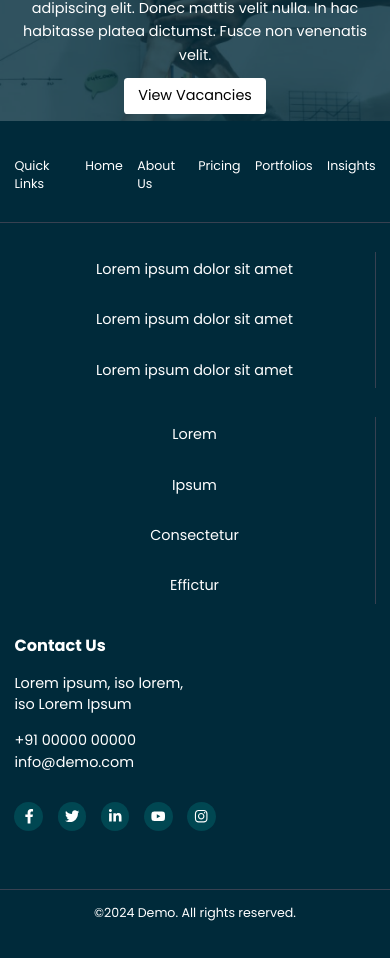
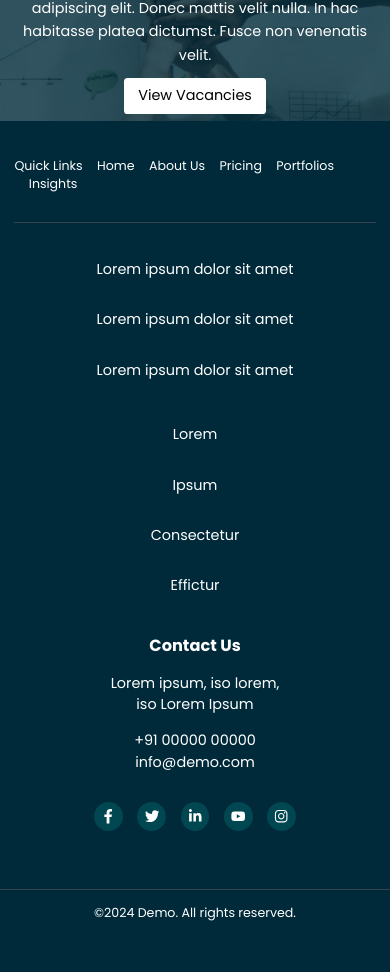
Before and after one commit to prabhath-kj/ms-assignment, a Next.js app: page / in a window 390 px wide. Shown: the part 5542-6514 px from the top of the page. Built offline with nearby package versions, Linux system fonts and the light colour scheme.

Commit message:
Footer Bug fixed

```diff
--- a/src/components/layout/Footer.tsx
+++ b/src/components/layout/Footer.tsx
@@ -4,9 +4,9 @@ import { FaFacebookF, FaTwitter, FaLinkedinIn, FaYoutube, FaInstagram } from 're
 const Footer = () => {
     return (
         <footer className="bg-[#002A3A] text-white py-10">
-            <div className="">
+            <div className="px-4">
                 {/* Horizontal Menu for Quick Links */}
-                <div className="flex justify-start space-x-4 md:space-x-8 px-4 mb-8 text-sm md:text-base">
+                <div className="flex flex-wrap justify-start space-x-4 md:space-x-8 mb-8 text-sm md:text-base">
                     {["Quick Links", "Home", "About Us", "Pricing", "Portfolios", "Insights"].map((item, index) => (
                         <div key={index} className="hover:text-gray-400 cursor-pointer">
                             {item}
@@ -14,15 +14,18 @@ const Footer = () => {
                     ))}
                 </div>
 
+                {/* Border */}
+                <div className="border-t border-gray-700" />
+
                 {/* Main Section */}
-                <div className='container mx-auto px-4 grid grid-cols-1 md:grid-cols-3 gap-8 border-t border-gray-700 py-8'>
+                <div className="container mx-auto grid grid-cols-1 md:grid-cols-3 gap-8 py-8">
 
                     {/* Quick Links Section */}
-                    <div className="quick-links flex flex-col items-start border-r border-gray-700">
+                    <div className="quick-links flex flex-col items-start md:border-r border-gray-700 pr-0 md:pr-8">
                         <ul className="space-y-4 w-full">
                             {["Lorem ipsum dolor sit amet", "Lorem ipsum dolor sit amet", "Lorem ipsum dolor sit amet"].map((item, index) => (
                                 <li key={index}>
-                                    <a href="/" className="flex items-center justify-center py-2 px-2 rounded-md ">
+                                    <a href="/" className="flex items-center justify-center md:justify-start py-2 px-2 transition">
                                         {item}
                                     </a>
                                 </li>
@@ -31,11 +34,11 @@ const Footer = () => {
                     </div>
 
                     {/* Middle Links Section */}
-                    <div className="middle-links flex flex-col items-start border-r border-gray-700">
+                    <div className="middle-links flex flex-col items-start md:border-r border-gray-700 pr-0 md:pr-8">
                         <ul className="space-y-4 w-full">
                             {["Lorem", "Ipsum", "Consectetur", "Effictur"].map((item, index) => (
                                 <li key={index}>
-                                    <a href="/" className="flex items-center justify-center py-2 px-2 transition">
+                                    <a href="/" className="flex items-center justify-center md:justify-start py-2 px-2 transition">
                                         {item}
                                     </a>
                                 </li>
@@ -44,17 +47,17 @@ const Footer = () => {
                     </div>
 
                     {/* Contact Us Section */}
-                    <div className="contact-us flex flex-col items-start">
+                    <div className="contact-us flex flex-col items-center md:items-start">
                         <h3 className="text-lg font-bold mb-4">Contact Us</h3>
-                        <p className="mb-4">
+                        <p className="mb-4 text-center md:text-left">
                             Lorem ipsum, iso lorem, <br />
                             iso Lorem Ipsum
                         </p>
-                        <p className="mb-4">
+                        <p className="mb-4 text-center md:text-left">
                             +91 00000 00000 <br />
                             info@demo.com
                         </p>
-                        <div className="flex space-x-4 mt-4">
+                        <div className="flex justify-center md:justify-start space-x-4 mt-4">
                             {/* Social Media Icons */}
                             {[FaFacebookF, FaTwitter, FaLinkedinIn, FaYoutube, FaInstagram].map((Icon, index) => (
                                 <a key={index} href="/" className="bg-[#004752] hover:bg-[#005962] p-2 rounded-full transition">
@@ -67,7 +70,7 @@ const Footer = () => {
             </div>
 
             {/* Footer Bottom Section */}
-            <div className="text-center md:text-start text-sm border-t border-gray-700 mt-8 pt-4 md:pl-8">
+            <div className="text-center md:text-start text-sm border-t border-gray-700 mt-8 p-4 ">
                 <p>©2024 Demo. All rights reserved.</p>
             </div>
         </footer>
```
